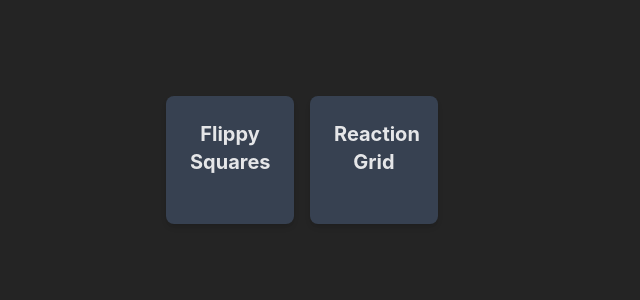
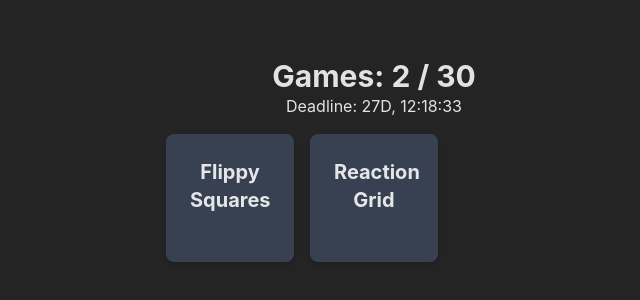
Before and after one commit to SilviuIordache/react-games, a React (Vite) app: page / in a window 1280 px wide. Shown: the part 240-540 px from the top of the page, without its empty margins (266-906 px from the left). Built offline with nearby package versions, Linux system fonts and the light colour scheme.

Commit message:
Add timer

```diff
--- a/src/Home.jsx
+++ b/src/Home.jsx
@@ -1,11 +1,45 @@
 import { useNavigate } from 'react-router-dom';
 import { Card } from './components/Card';
 import { gamesList } from './games/games';
+import { useState, useEffect, useCallback, useMemo } from 'react';
 
 const Home = () => {
   const navigate = useNavigate();
+  const deadline = useMemo(() => new Date('2024-10-20'), []);
+
+  const calculateTimeLeft = useCallback(() => {
+    const now = new Date();
+    const diff = deadline - now;
+    const days = Math.floor(diff / (1000 * 60 * 60 * 24));
+    const hours = Math.floor((diff / (1000 * 60 * 60)) % 24);
+    const minutes = Math.floor((diff / 1000 / 60) % 60);
+    const seconds = Math.floor((diff / 1000) % 60);
+    return { days, hours, minutes, seconds };
+  }, [deadline]);
+
+  const [timeLeft, setTimeLeft] = useState(calculateTimeLeft());
+
+  useEffect(() => {
+    const timer = setInterval(() => {
+      setTimeLeft(calculateTimeLeft());
+    }, 1000);
+
+    return () => clearInterval(timer);
+  }, [calculateTimeLeft]);
 
   return (
+    <>
+      <div className="mb-4">
+        <h1 className="text-3xl font-bold ">
+          Games: {gamesList.length} / 30
+        </h1>
+        <p>
+          Deadline: {timeLeft.days}D, {String(timeLeft.hours).padStart(2, '0')}:
+          {String(timeLeft.minutes).padStart(2, '0')}:
+          {String(timeLeft.seconds).padStart(2, '0')}
+        </p>
+      </div>
+
       <div className="grid grid-cols-3 gap-4">
         {gamesList.map((game) => (
           <Card key={game.name} onClick={() => navigate(game.path)}>
@@ -13,6 +47,7 @@ const Home = () => {
           </Card>
         ))}
       </div>
+    </>
   );
 };
 
```
Lines whose indentation alone changed are shown as unchanged.
